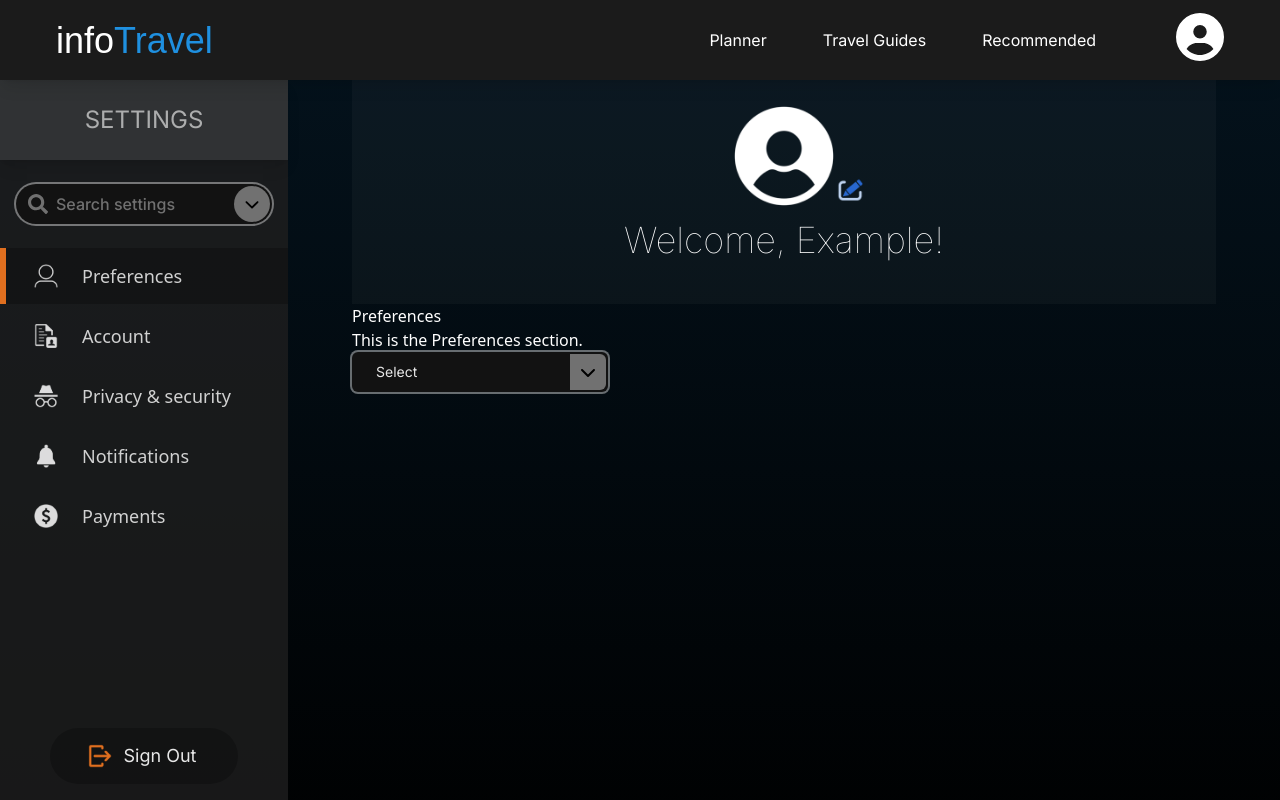
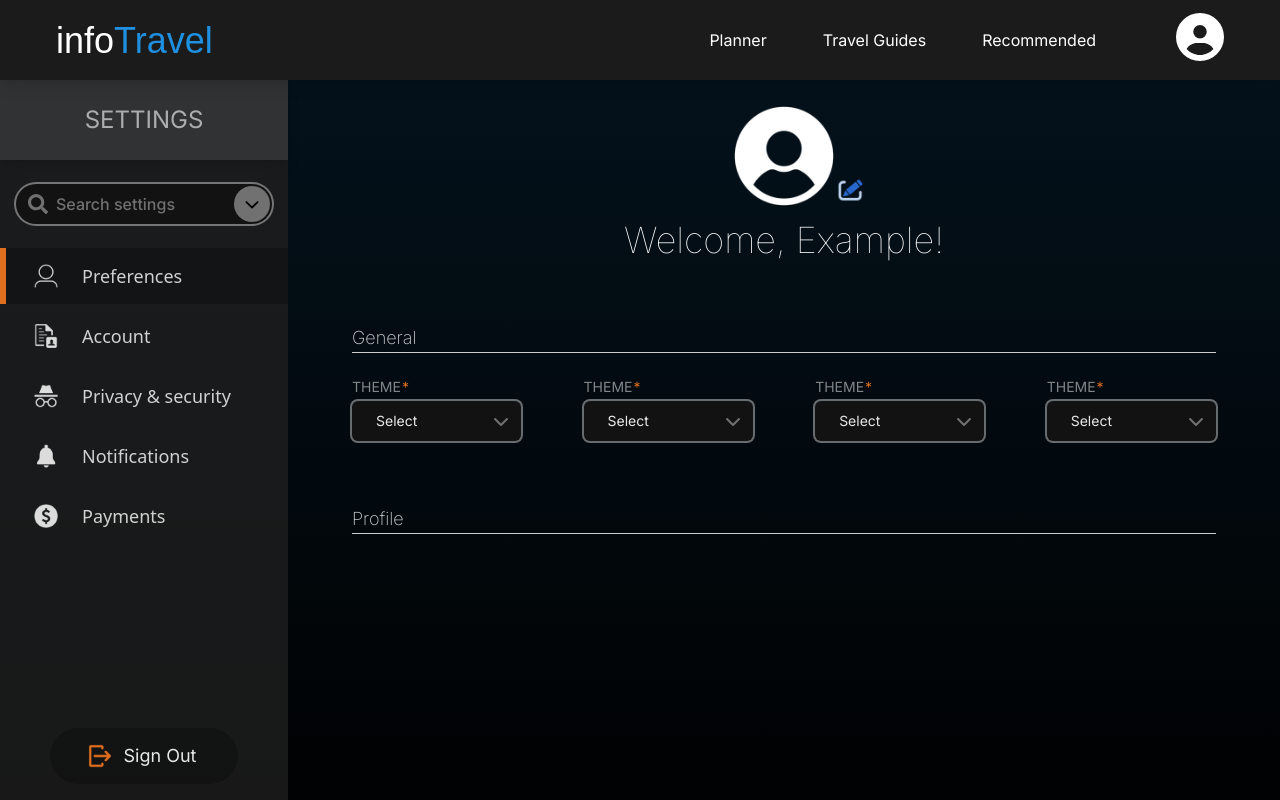
Before and after one commit to infoTravelProject/infoTravel, a Next.js app in the folder front/: page /settings/preferences in a window 1280 px wide. Shown: the top 800 px of the page. Built offline with nearby package versions, Linux system fonts and the light colour scheme; a web font is replaced by a local one.

Commit message:
Settings: Label, preferences

```diff
--- a/front/components/Button.js
+++ b/front/components/Button.js
@@ -4,7 +4,7 @@ import { IoIosArrowForward } from "react-icons/io";
 import { FaChevronDown } from "react-icons/fa6";
 import {useState, useEffect, useRef} from "react";
 
-const Button = ({type, text, color, icon, inputType, inputPlaceholder, selectData, selectDefault, selectType}) => {
+const Button = ({type, text, color, icon, inputType, inputPlaceholder, selectData, selectDefault, selectType, label, required}) => {
 
     let hex;
     const [dropdownToggle, setDropdownToggle] = useState(false);
@@ -14,7 +14,7 @@ const Button = ({type, text, color, icon, inputType, inputPlaceholder, selectDat
     });
     const dropdownRef = useRef(null);
 
-    //<this is used to hide the dropdown when clicked off>
+    //<This is used to hide the dropdown when clicked off>
     useEffect(() => {
         function handler(e){
             if(dropdownRef.current) {
@@ -55,8 +55,10 @@ const Button = ({type, text, color, icon, inputType, inputPlaceholder, selectDat
             break
     }
 
+    //DEFAULT VALUES IF PROPERTY NOT SET
     if (typeof text === "undefined") text="Button text here";
     if (typeof inputPlaceholder === "undefined") inputPlaceholder = "";
+    if (typeof label === "undefined") label = "";
 
     switch(type) {
         case "contrast":
@@ -76,18 +78,31 @@ const Button = ({type, text, color, icon, inputType, inputPlaceholder, selectDat
             if(selectData === undefined || selectData.length === 0) {
                 return(<div>NO DATA</div>);
             }
+            //TODO scrolling
             return (
-                <div ref={dropdownRef} className="flex flex-col min-w-fit h-fit font-inter font-normal text-sm text-white/[0.9]">
+                <div ref={dropdownRef} className="relative flex flex-col min-w-fit h-fit font-inter font-normal text-sm text-white/[0.9]">
+
+                    <label className={"relative w-fit pb-1"}>
+                        <span className="text-white/[0.5] pr-2">{label.toUpperCase()}</span>
+                        <span className={`${required ? 'text-it-amber' : 'text-transparent'} absolute right-0`}>*</span>
+                    </label>
+
                     <button className={`flex justify-between items-center bg-it-background rounded-md border-none ring-2
                     ${!dropdownToggle ? 'ring-white/[0.4]' : color === "blue" ? 'ring-it-blue' : color === "amber" ? 'ring-it-amber' : color === "red" ? 'ring-it-red-light' : 'ring-white'}`}
                             onClick={()=>{setDropdownToggle(!dropdownToggle)}}>
-                        <span className={"pl-6 pr-16"}>{selectedOption ? selectedOption.label : "Select"}</span>
+                        <span className="pl-6 pr-16">{selectedOption ? selectedOption.label : "Select"}</span>
                         <div className="w-10 h-10 flex items-center justify-center p-0.5">
                             <FaChevronDown className={`w-full h-full p-2.5 rounded-r-md text-black
-                            ${selectType === "simple" && dropdownToggle ? 'scale-y-[-1] text-white/[0.9]' : selectType === "simple" && !dropdownToggle ? 'text-white/[0.9]' : dropdownToggle ? 'scale-y-[-1] bg-white/[0.8]' : 'bg-white/[0.4]'}`}/>
+                            ${selectType === "simple" && dropdownToggle && color === "blue" ? 'scale-y-[-1] text-it-blue' :
+                                selectType === "simple" && dropdownToggle && color === "amber" ? 'scale-y-[-1] text-it-amber' :
+                                    selectType === "simple" && dropdownToggle && color === "red" ? 'scale-y-[-1] text-it-red-light' :
+                                        selectType === "simple" && dropdownToggle && color === "white" ? 'scale-y-[-1] text-white/[0.9]' :
+                                            selectType === "simple" && !dropdownToggle ? 'text-white/[0.4]' :
+                                                dropdownToggle ? 'scale-y-[-1] bg-white/[0.8]' : 'bg-white/[0.4]'}`}/>
                         </div>
                     </button>
-                    <div className={`${dropdownToggle ? 'visible' : 'hidden'} flex flex-col bg-it-background/[0.6] mt-2 rounded-md border-none ring-2 ring-white/[0.6]`}>
+
+                    <div className={`${dropdownToggle ? 'visible' : 'hidden'} absolute w-full top-16 flex flex-col bg-it-background/[0.6] backdrop-blur mt-2 rounded-md border-none ring-2 ring-white/[0.6]`}>
                         {selectData.map((item) => (
                             <button className={`flex items-center mr-1 hover:bg-black/[0.2] ${selectedOption === item ? 'bg-black/[0.2] hover:text-white/[0.6]' : ''}`}
                                 type={"submit"} key={item.id} value={item.value} onClick={()=>{
@@ -99,6 +114,7 @@ const Button = ({type, text, color, icon, inputType, inputPlaceholder, selectDat
                             </button>
                         ))}
                     </div>
+
                 </div>
             );
         case "input":
--- /dev/null
+++ b/front/components/Label.js
@@ -0,0 +1,10 @@
+const Label = ({text, color}) => {
+    if(typeof text === "undefined") text = "Label"
+    return (
+        <div className="w-full h-fit pt-16 pb-6">
+            <p className="font-inter font-extralight text-white/[0.8] text-lg">{text}</p>
+            <hr className={`${color === "blue" ? 'border-it-blue' : color === "amber" ? 'border-it-amber' : color === "red" ? 'border-it-red-light' : 'border-white/[0.8]'}`}/>
+        </div>
+    );
+};
+export default Label;
--- a/front/components/settings/Preferences.js
+++ b/front/components/settings/Preferences.js
@@ -1,6 +1,7 @@
 import {useGlobalContext} from "@/components/context/GlobalContext";
 import SettingsHeader from "@/components/settings/SettingsHeader";
 import Button from "@/components/Button";
+import Label from "@/components/Label";
 
 const Preferences = () => {
     const {setSettingsPage} = useGlobalContext();
@@ -34,11 +35,14 @@ const Preferences = () => {
     return (
         <div>
             <SettingsHeader/>
-            <h1>Preferences</h1>
-            <p>This is the Preferences section.</p>
-            <div className={"w-64"}>
-                <Button type={"select"} color={"amber"} selectData={tempData}/>
+            <Label text={"General"}/>
+            <div className={"flex justify-between"}>
+                <Button type={"select"} color={"amber"} selectType={"simple"} label={"theme"} required={true} selectData={tempData}/>
+                <Button type={"select"} color={"amber"} selectType={"simple"} label={"theme"} required={true} selectData={tempData}/>
+                <Button type={"select"} color={"amber"} selectType={"simple"} label={"theme"} required={true} selectData={tempData}/>
+                <Button type={"select"} color={"amber"} selectType={"simple"} label={"theme"} required={true} selectData={tempData}/>
             </div>
+            <Label text={"Profile"}/>
         </div>
     );
 };
--- a/front/components/settings/SettingsHeader.js
+++ b/front/components/settings/SettingsHeader.js
@@ -1,7 +1,7 @@
 import Image from "next/image";
 
 const SettingsHeader = () => (
-    <div className="bg-white/[0.03] h-56 flex flex-col">
+    <div className="h-fit flex flex-col">
         <div className="relative flex flex-row justify-center">
             <div className="w-28 h-28 mt-5">
                 <Image src={"/user_white.png"} alt={"?"} width={512} height={512} />
```
